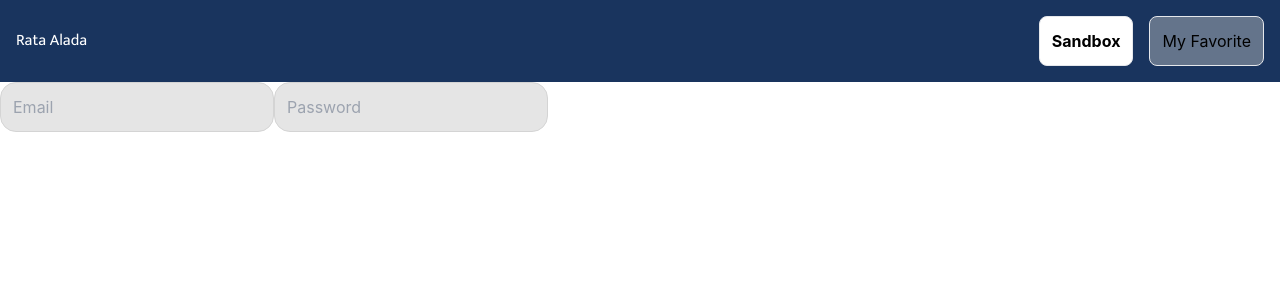
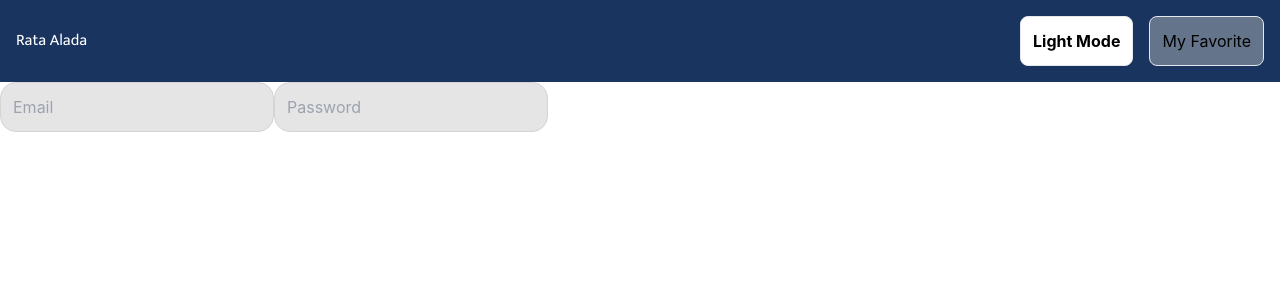
Before and after one commit to devanada/ALTA-FE-BATCH9, a React (Create React App) app in the folder film-app/: page /sandbox in a window 1280 px wide. Shown: the top 300 px of the page. Built offline with nearby package versions, Linux system fonts and the light colour scheme.

Commit message:
added context dark mode

```diff
--- a/film-app/src/components/Card.jsx
+++ b/film-app/src/components/Card.jsx
@@ -8,7 +8,7 @@ Kalau bisa reusable component hanya menampilkan kumpulan element yang mana datan
 class Card extends Component {
   render() {
     return (
-      <div className="flex flex-col justify-center p-4 shadow-lg rounded-lg border bg-white">
+      <div className="flex flex-col justify-center p-4 shadow-lg rounded-lg border dark:border-neutral-500 bg-white dark:bg-neutral-700">
         <div className="w-full h-full" onClick={this.props.onNavigate}>
           <img
             src={`https://image.tmdb.org/t/p/w500${this.props.image}`}
--- a/film-app/src/components/Layout.jsx
+++ b/film-app/src/components/Layout.jsx
@@ -1,29 +1,33 @@
-import React, { Component } from "react";
+import React, { useContext } from "react";
 import { Link } from "react-router-dom";
 
 import { ButtonSecondary, ButtonPrimary } from "./Button";
+import { ThemeContext } from "utils/context";
 
-class Layout extends Component {
-  render() {
+const Layout = ({ children }) => {
+  const { isLight, setIsLight } = useContext(ThemeContext);
+
   return (
-      <div className="w-full h-screen overflow-auto">
+    <div className="w-full h-screen">
       <nav className="w-full p-4 bg-alta-primary sticky top-0 flex flex-col md:flex-row gap-2 items-center justify-between">
         <Link to="/">
           <h1 className="text-white font-mukta">Rata Alada</h1>
         </Link>
         <div className="space-x-4">
-            <Link to="/sandbox">
-              <ButtonPrimary label="Sandbox" />
-            </Link>
+          <ButtonPrimary
+            label={isLight ? "Light Mode" : "Dark Mode"}
+            onClick={() => setIsLight(!isLight)}
+          />
           <Link to="/favorites">
             <ButtonSecondary label="My Favorite" />
           </Link>
         </div>
       </nav>
-        <div className="w-full h-full">{this.props.children}</div>
+      <div className="w-full h-full bg-white dark:bg-black overflow-auto">
+        {children}
+      </div>
     </div>
   );
-  }
-}
+};
 
 export default Layout;
--- a/film-app/src/routes/index.jsx
+++ b/film-app/src/routes/index.jsx
@@ -1,5 +1,5 @@
 import { BrowserRouter, Routes, Route } from "react-router-dom";
-import React from "react";
+import React, { useState, useMemo, useEffect } from "react";
 
 import Home from "pages";
 import Detail from "pages/DetailMovie";
@@ -7,8 +7,22 @@ import Example from "pages/Example";
 import Favorites from "pages/Favorites";
 import NotFound from "pages/NotFound";
 
+import { ThemeContext } from "utils/context";
+
 function App() {
+  const [isLight, setIsLight] = useState(true);
+  const theme = useMemo(() => ({ isLight, setIsLight }), [isLight]);
+
+  useEffect(() => {
+    if (isLight) {
+      document.documentElement.classList.remove("dark");
+    } else {
+      document.documentElement.classList.add("dark");
+    }
+  }, [isLight]);
+
   return (
+    <ThemeContext.Provider value={theme}>
       <BrowserRouter>
         <Routes>
           <Route path="/" element={<Home />} />
@@ -18,6 +32,7 @@ function App() {
           <Route path="*" element={<NotFound />} />
         </Routes>
       </BrowserRouter>
+    </ThemeContext.Provider>
   );
 }
 
--- /dev/null
+++ b/film-app/src/utils/context.js
@@ -0,0 +1,7 @@
+import { createContext } from "react";
+
+export const ThemeContext = createContext({});
+
+/*
+createContext -- digunakan untuk membuat sebuah wadah/tempat yang diletakkan di hirarki paling atas dari sebuah component tree yang nantinya digunakan untuk menyimpan sebuah informasi/data
+*/
--- a/film-app/tailwind.config.js
+++ b/film-app/tailwind.config.js
@@ -1,5 +1,6 @@
 /** @type {import('tailwindcss').Config} */
 module.exports = {
+  darkMode: "class",
   content: ["./src/**/*.{js,jsx,ts,tsx}"],
   theme: {
     fontFamily: {
```
Lines whose indentation alone changed are shown as unchanged.
